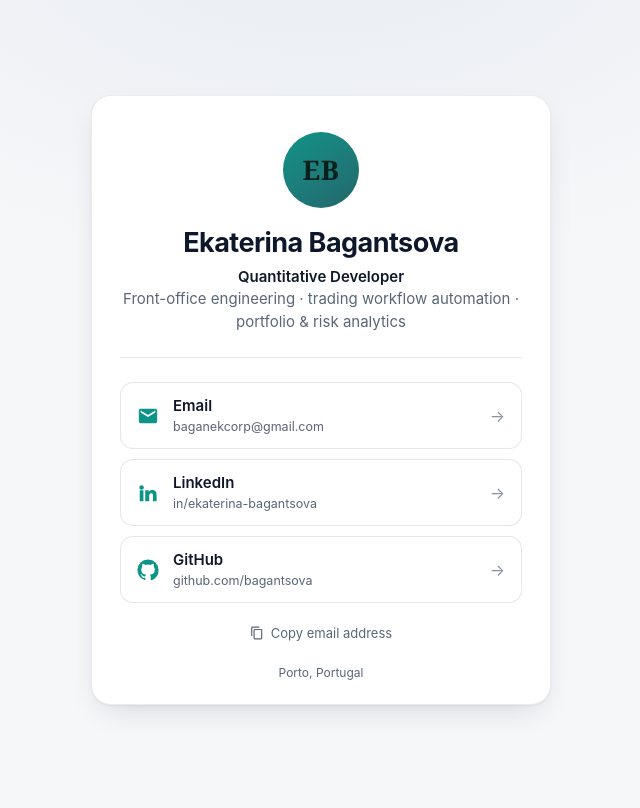
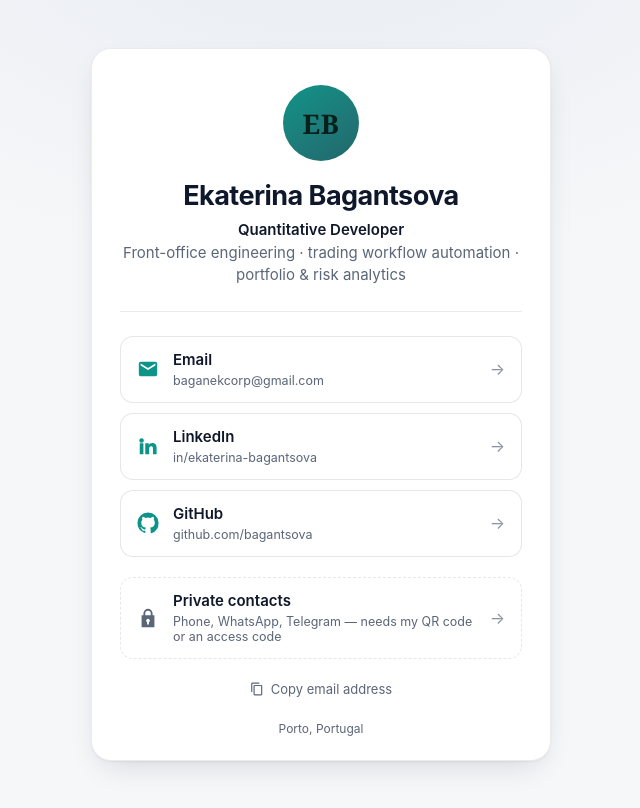
Before and after one commit to bagantsova/bagantsova.github.io, a plain HTML site: page index.html in a window 1280 px wide. Shown: the whole page, without its empty margins (319-959 px from the left). Drawn offline with Linux system fonts and the light colour scheme.

Commit message:
Point the private-contacts row at the live card
The Worker is deployed at contact-card.bagantsovaekaterina.workers.dev, so
CARD_URL is set and the row now renders.

Co-Authored-By: Claude Opus 5 <noreply@anthropic.com>

```diff
--- a/index.html
+++ b/index.html
@@ -169,7 +169,7 @@
   // ── Set this to the Cloudflare card once it is deployed ───────────────────
   // e.g. 'https://contact-card.yourname.workers.dev'
   // Leave empty and the Private contacts row simply does not appear.
-  var CARD_URL = '';
+  var CARD_URL = 'https://contact-card.bagantsovaekaterina.workers.dev';
   // ──────────────────────────────────────────────────────────────────────────
 
   (function () {
```
